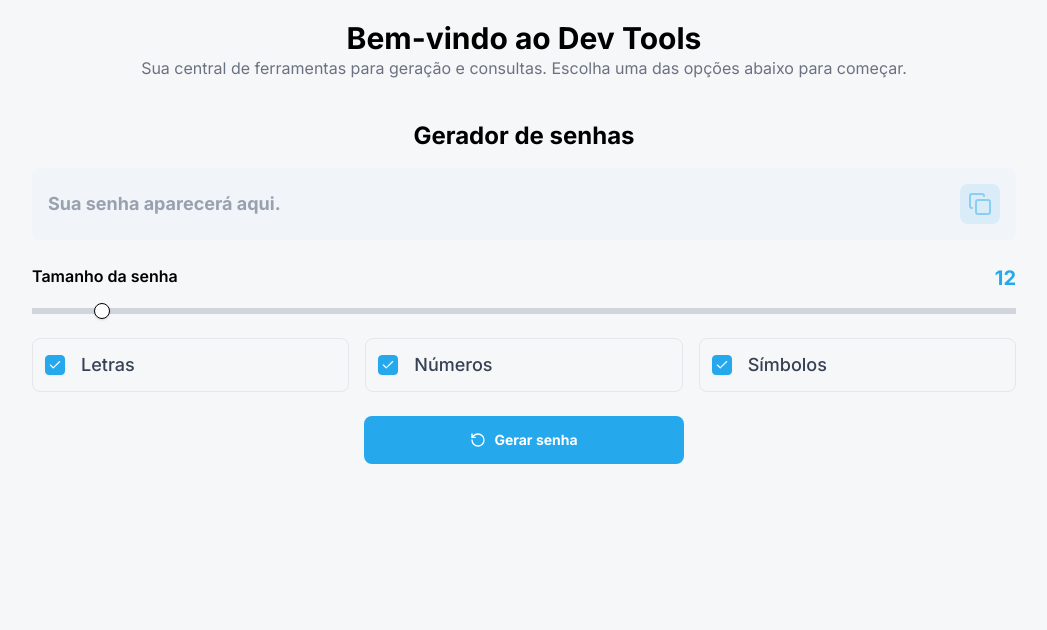
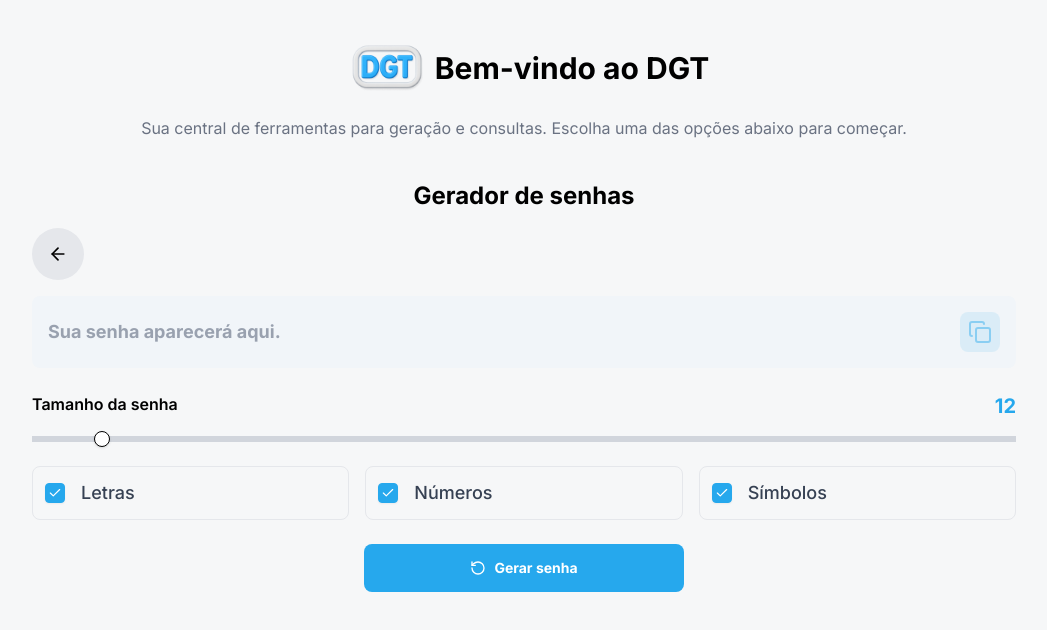
Before and after one commit to maxmalato/dev-tools, a React (Vite) app: page /gerar-senha in a window 1280 px wide. Shown: the top 630 px of the page, without its empty margins (116-1163 px from the left). Built offline with nearby package versions, Linux system fonts and the light colour scheme; no server answers.

Commit message:
feat: add ButtonBackShared component for navigation to home

```diff
--- a/index.html
+++ b/index.html
@@ -2,7 +2,7 @@
 <html lang="pt-br">
   <head>
     <meta charset="UTF-8" />
-    <link rel="icon" type="image/svg+xml" href="/vite.svg" />
+    <link rel="icon" type="image/svg+xml" href="/dgt-2.svg" />
     <meta name="viewport" content="width=device-width, initial-scale=1.0" />
     <link rel="preconnect" href="https://fonts.googleapis.com" />
     <link rel="preconnect" href="https://fonts.gstatic.com" crossorigin />
@@ -11,7 +11,7 @@
       rel="stylesheet"
     />
 
-    <title>Dev Tools</title>
+    <title>DGT</title>
   </head>
   <body>
     <div id="root"></div>
--- /dev/null
+++ b/src/components/shared/ButtonBackShared.tsx
@@ -0,0 +1,16 @@
+import { useNavigate } from 'react-router-dom';
+import { ArrowLeft } from 'lucide-react';
+
+export function ButtonBackShared() {
+    const navigate = useNavigate();
+
+    return (
+        <button
+            onClick={() => navigate('/')}
+            className="p-4 bg-gray-200 hover:bg-[#26a8ed] hover:text-white rounded-full transition-colors cursor-pointer mb-4"
+            aria-label="Voltar para página inicial"
+        >
+            <ArrowLeft size={20} />
+        </button>
+    );
+}
--- a/src/components/shared/Header.tsx
+++ b/src/components/shared/Header.tsx
@@ -1,10 +1,14 @@
 import { Link } from "react-router-dom";
+import logoImg from "@/assets/logo-dgt.png";
 
 export function Header() {
     return (
         <header className="mb-6">
             <Link to="/">
-                <h1 className="font-bold text-3xl text-center">Bem-vindo ao Dev Tools</h1>
+                <div className="flex items-center justify-center">
+                    <img src={logoImg} alt="DGT" className="h-24 w-auto" />
+                    <h1 className="font-bold text-3xl text-center">Bem-vindo ao DGT</h1>
+                </div>
                 <p className="text-gray-500 text-center">
                     Sua central de ferramentas para geração e consultas. Escolha uma das opções abaixo para começar.
                 </p>
--- a/src/pages/GerarSenha.tsx
+++ b/src/pages/GerarSenha.tsx
@@ -12,6 +12,7 @@ import { CheckboxShared } from "@/components/shared/CheckboxShared";
 import { ButtonShared } from "@/components/shared/ButtonShared";
 import { toast } from "sonner";
 import { ResultBoxShared } from "@/components/shared/ResultBoxShared";
+import { ButtonBackShared } from "@/components/shared/ButtonBackShared";
 
 
 export function GerarSenha() {
@@ -56,6 +57,8 @@ export function GerarSenha() {
     return (
         <main className="mt-10">
             <h1 className="font-bold text-2xl text-center mb-4">Gerador de senhas</h1>
+
+            <ButtonBackShared />
 
             <ResultBoxShared
                 value={generatedPassword}
```
Also changed, not shown: src/assets/logo-dgt.png (added), 1 other file (tests, documents, lock files or other folders).
